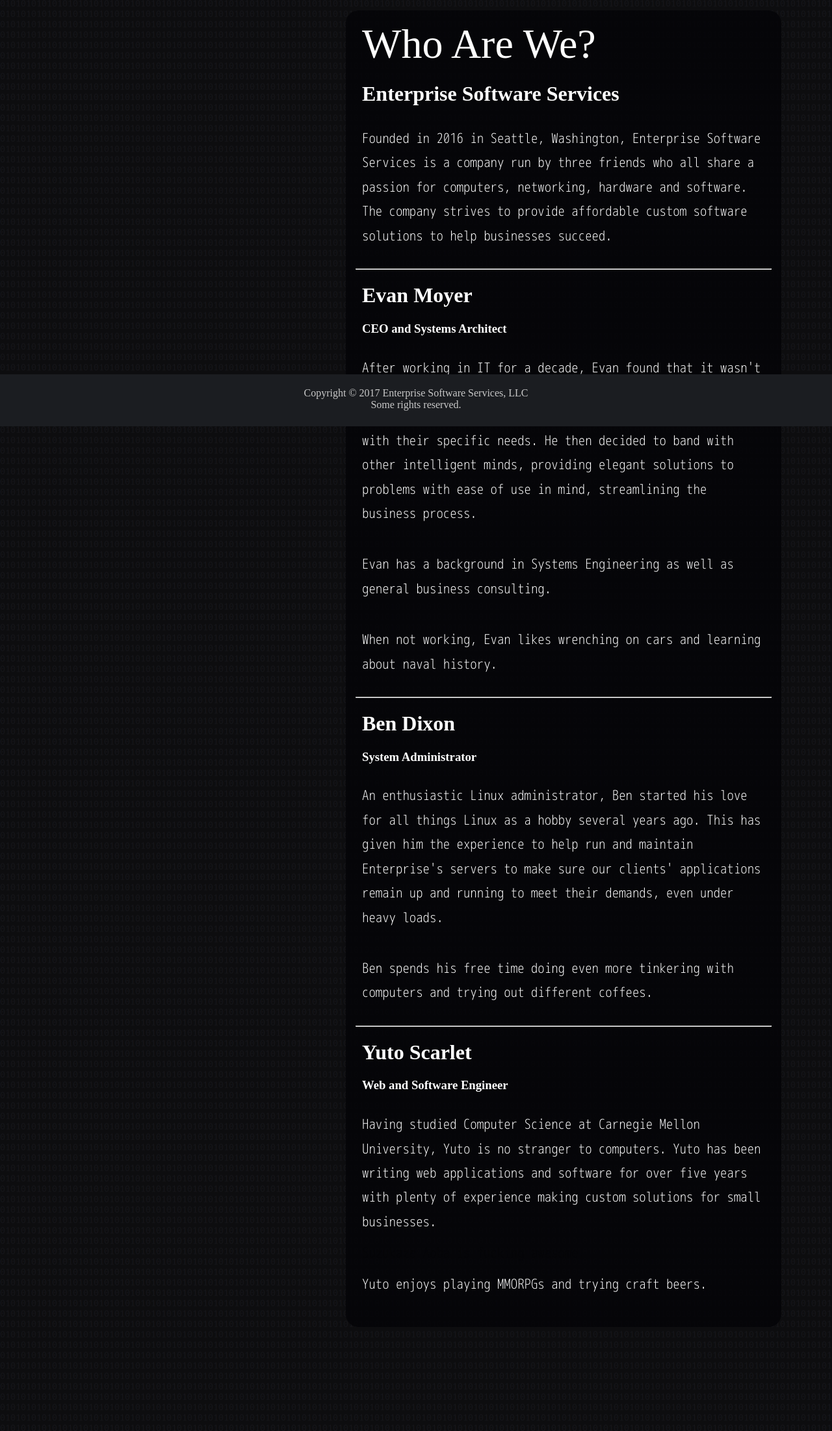
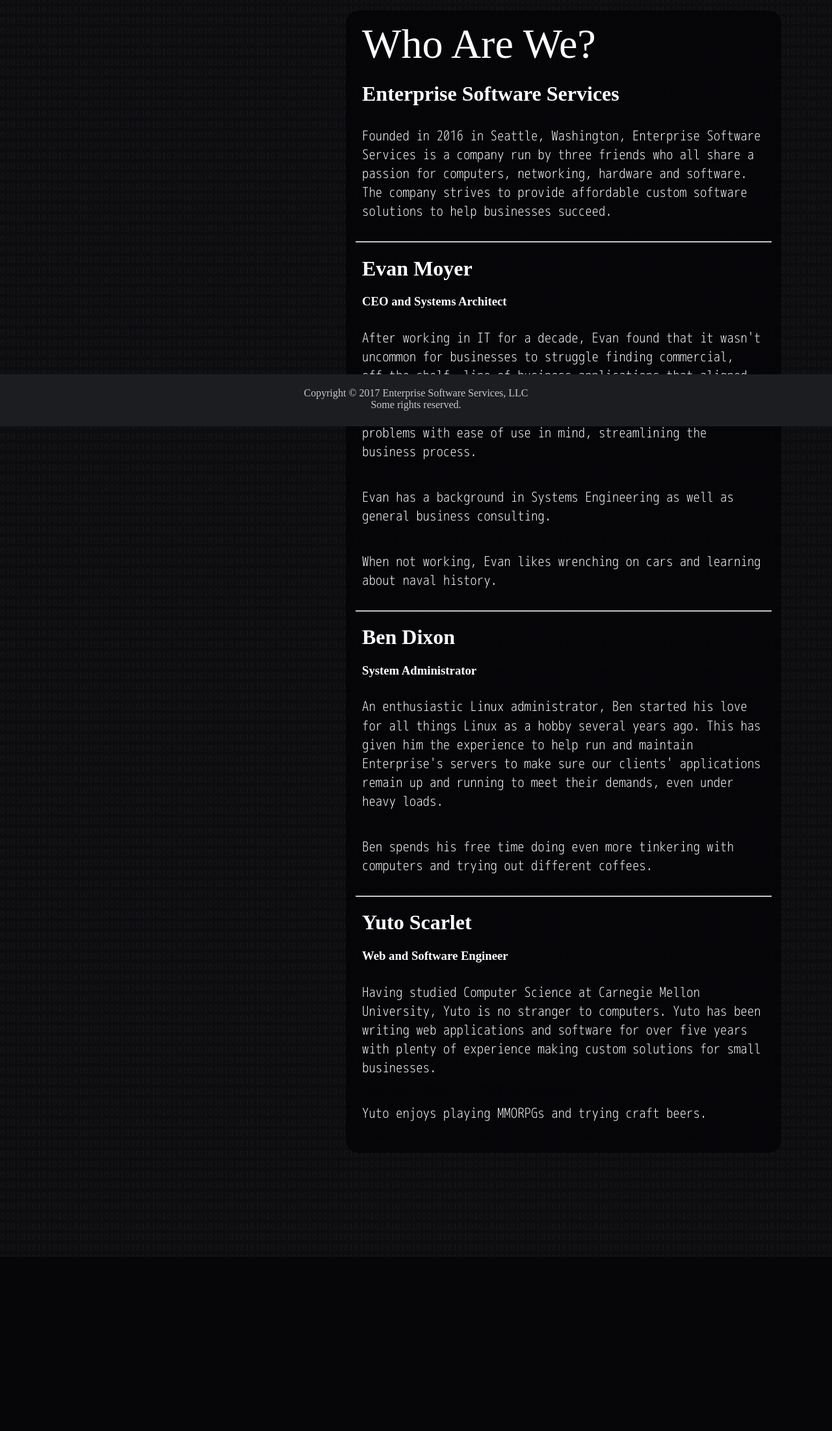
Before and after one commit to EnterpriseSoftwareServices/ESS-website, a Django app: template ESS/templates/about.html in a window 1280 px wide. Shown: the part 144-2346 px from the top of the page at 65% size. After the commit the page ends 2078 px from the top, so only its background shows below. Run offline with Django 3.2, Linux system fonts and the light colour scheme; the template is opened without the code that fills it, so the values that code supplies are empty; some libraries are stand-ins or nearby versions; some web fonts are replaced.

Commit message:
Lineheight CSS changes

```diff
--- a/static/css/main-large.css
+++ b/static/css/main-large.css
@@ -93,7 +93,7 @@ div.navItem:hover {
 .content .content-inner p{
   padding: 10px;
   font-size: 1.3em;
-  line-height: 1.8em;
+  line-height: 1.4em;
 }
 
 .content .smallerFont {
--- a/static/css/main-small.css
+++ b/static/css/main-small.css
@@ -69,7 +69,7 @@ div.navItem:hover {
 .content .content-inner p{
   padding: 10px;
   font-size: 1.3em;
-  line-height: 1.8em;
+  line-height: 1.4em;
 }
 
 .content .smallerFont {
--- a/static/css/main-tiny.css
+++ b/static/css/main-tiny.css
@@ -70,8 +70,8 @@ div.navItem:hover {
 .content .content-inner p{
   padding: 1px;
   padding-left: 10px;
-  font-size: 1.0em;
-  line-height: 1.8em;
+  font-size: 1em;
+  line-height: 1.3em;
 }
 
 .content .content-inner-small {
@@ -198,3 +198,8 @@ div.navItem:hover {
 
   z-index: 1000;
 }
+
+.weeb {
+  margin-top: -17px;
+  margin-bottom: -17px;
+}
--- a/static/css/main.css
+++ b/static/css/main.css
@@ -140,8 +140,8 @@ h4 {
 }
 
 .weeb {
-  margin-top: -20px;
-  margin-bottom: -20px;
+  margin-top: -25px;
+  margin-bottom: -25px;
   padding-top: 0 !important;
   padding-bottom: 0 !important;
   color: rgba(5,5,8,0.9);
```
